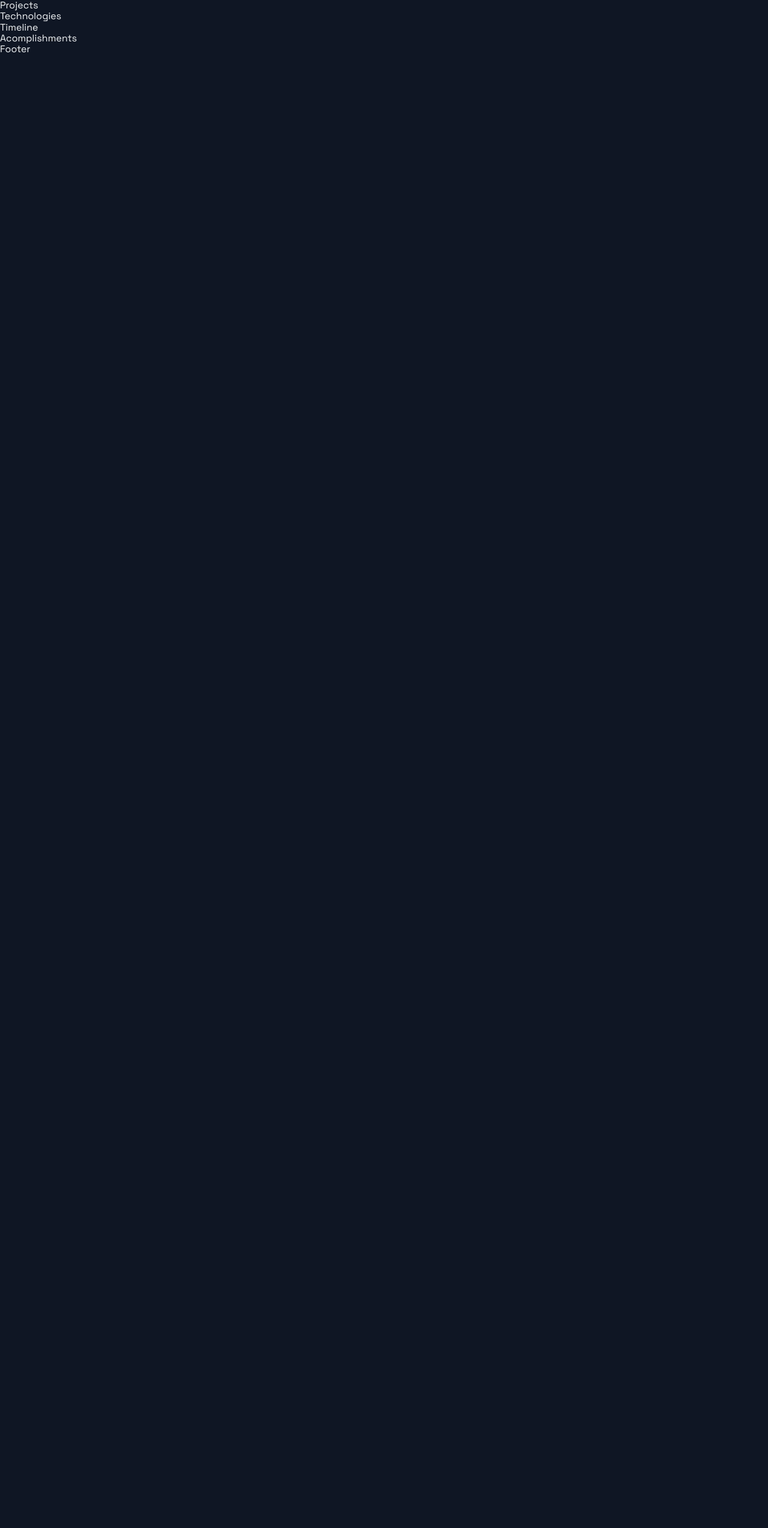
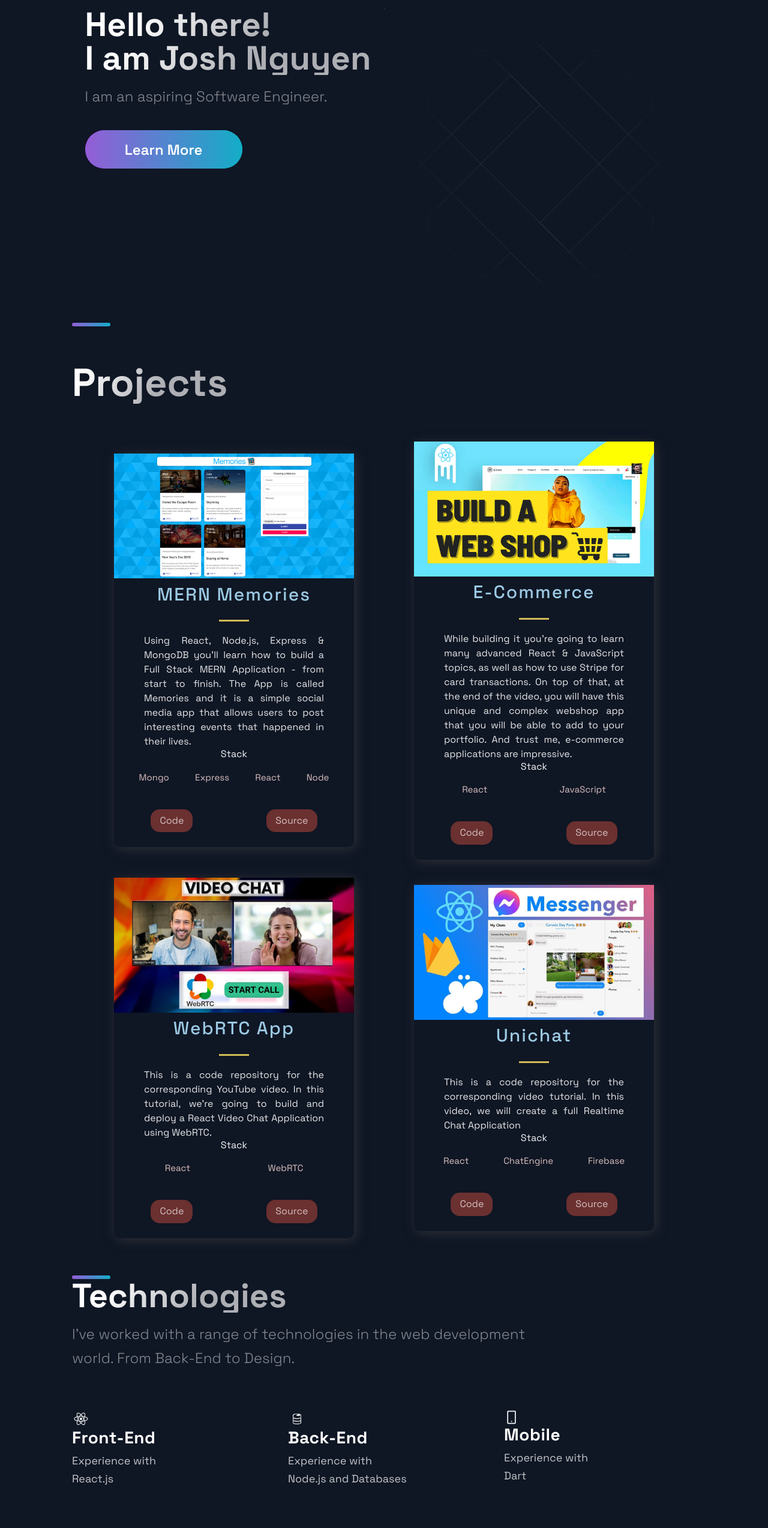
Before and after one commit to Joshpnguyen/joshnguyen.github.io, a Next.js app: page / in a window 1280 px wide. Shown: the part 99-2646 px from the top of the page at 60% size. Before the commit the page ends 800 px from the top, so only its background shows below. Built offline with nearby package versions, Linux system fonts and the light colour scheme.

Commit message:
Added Projects and Technologies section

```diff
--- a/src/components/Hero/Hero.js
+++ b/src/components/Hero/Hero.js
@@ -5,9 +5,18 @@ import Button from '../../styles/GlobalComponents/Button';
 import { LeftSection } from './HeroStyles';
 
 const Hero = (props) => (
-  <div>
-    Hero
-  </div>
+  <Section row nopadding>
+    <LeftSection>
+      <SectionTitle>
+        Hello there! <br />
+        I am Josh Nguyen
+      </SectionTitle>
+      <SectionText>
+        I am an aspiring Software Engineer.
+      </SectionText>
+      <Button onClick={() => window.location = 'Https://google.com'}>Learn More</Button>
+    </LeftSection>
+  </Section>
 );
 
 export default Hero;
--- a/src/components/Projects/Projects.js
+++ b/src/components/Projects/Projects.js
@@ -4,10 +4,35 @@ import { BlogCard, CardInfo, ExternalLinks, GridContainer, HeaderThree, Hr, Tag,
 import { Section, SectionDivider, SectionTitle } from '../../styles/GlobalComponents';
 import { projects } from '../../constants/constants';
 
+
 const Projects = () => (
-  <div>
-    Projects
-  </div>
+  <Section nopadding id='projects'>
+    <SectionDivider />
+    <SectionTitle main>Projects</SectionTitle>
+    <GridContainer>
+      {projects.map(({ id, image, title, description, tags, source, visit }) =>
+      <BlogCard key={id}>
+        <Img src={image}/>
+        <TitleContent>
+          <HeaderThree title>{title}</HeaderThree>
+          <Hr />
+        </TitleContent>
+        <CardInfo>{description}</CardInfo>
+        <div>
+          <TitleContent>Stack</TitleContent>
+          <TagList>
+            {tags.map((tag, i) => (
+              <Tag key={i}>{tag}</Tag>
+            ))}
+          </TagList>
+        </div>
+        <UtilityList>
+          <ExternalLinks href={visit}>Code</ExternalLinks>
+          <ExternalLinks href={source}>Source</ExternalLinks>
+        </UtilityList>
+      </BlogCard>)}
+    </GridContainer>
+  </Section>
 );
 
 export default Projects;
--- a/src/components/Technologies/Technologies.js
+++ b/src/components/Technologies/Technologies.js
@@ -1,12 +1,49 @@
 import React from 'react';
-import { DiFirebase, DiReact, DiZend } from 'react-icons/di';
+import { DiFirebase, DiReact } from 'react-icons/di';
+import { AiOutlineMobile } from 'react-icons/ai';
 import { Section, SectionDivider, SectionText, SectionTitle } from '../../styles/GlobalComponents';
 import { List, ListContainer, ListItem, ListParagraph, ListTitle } from './TechnologiesStyles';
 
 const Technologies = () =>  (
-  <div>
-    Technologies
-  </div>
+  <Section id='tech'>
+    <SectionDivider />
+    <SectionTitle>Technologies</SectionTitle>
+    <SectionText>
+      I've worked with a range of technologies in the web development world. From Back-End to Design.
+    </SectionText>
+    <List>
+      <ListItem>
+        <DiReact size="3rem"/>
+        <ListContainer>
+          <ListTitle>Front-End</ListTitle>
+          <ListParagraph>
+            Experience with <br />
+            React.js
+          </ListParagraph>
+        </ListContainer>
+      </ListItem>
+      <ListItem>
+        <DiFirebase size="3rem"/>
+        <ListContainer>
+          <ListTitle>Back-End</ListTitle>
+          <ListParagraph>
+            Experience with <br />
+            Node.js and Databases
+          </ListParagraph>
+        </ListContainer>
+      </ListItem>
+      <ListItem>
+        <AiOutlineMobile size="2.5rem"/>
+        <ListContainer>
+          <ListTitle>Mobile</ListTitle>
+          <ListParagraph>
+            Experience with <br />
+            Dart
+          </ListParagraph>
+        </ListContainer>
+      </ListItem>
+    </List>
+  </Section>
 );
 
 export default Technologies;
--- a/src/components/TimeLine/TimeLine.js
+++ b/src/components/TimeLine/TimeLine.js
@@ -8,7 +8,7 @@ const TOTAL_CAROUSEL_COUNT = TimeLineData.length;
 
 const Timeline = () => {
   // const [activeItem, setActiveItem] = useState(0);
-  // const carouselRef = useRef();
+  const carouselRef = useRef();
 
   // const scroll = (node, left) => {
   //   return node.scrollTo({ left, behavior: 'smooth' });
@@ -43,9 +43,15 @@ const Timeline = () => {
   // }, []);
 
   return (
-    <div>
-      Timeline
-    </div>
+    <Section id="about">
+      <SectionTitle>About Me</SectionTitle>
+      <SectionText>
+        This is supposed to be a brief rundown about me.
+      </SectionText>
+      <CarouselContainer href="{carouselRef}">
+
+      </CarouselContainer>
+    </Section>
   );
 };
 
--- a/src/pages/index.js
+++ b/src/pages/index.js
@@ -10,10 +10,10 @@ import { Section } from '../styles/GlobalComponents';
 const Home = () => {
   return (
     <Layout>
-      {/* <Section grid> */}
+      <Section grid>
         <Hero />
-        {/* <BgAnimation /> */}
-      {/* </Section> */}
+        <BgAnimation />
+      </Section>
       <Projects />
       <Technologies />
       <Timeline />
```
